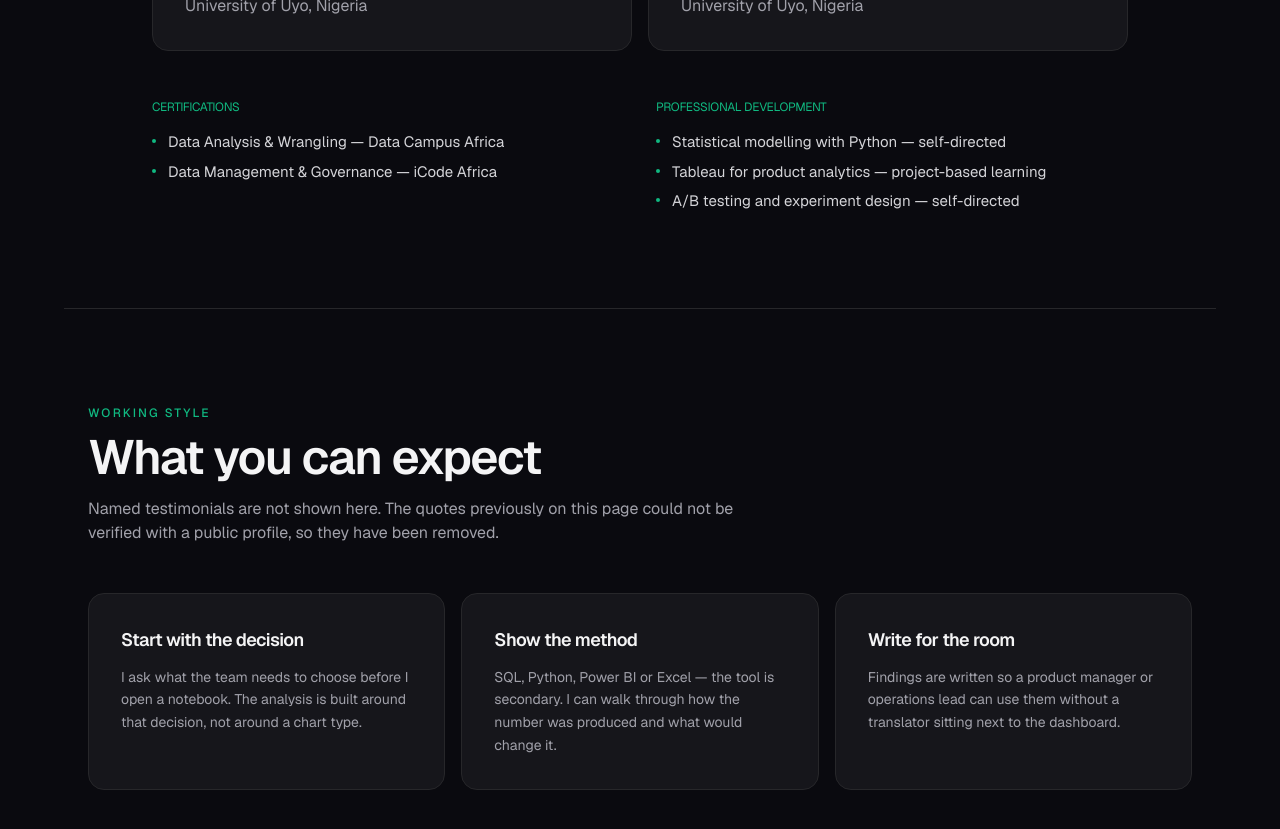
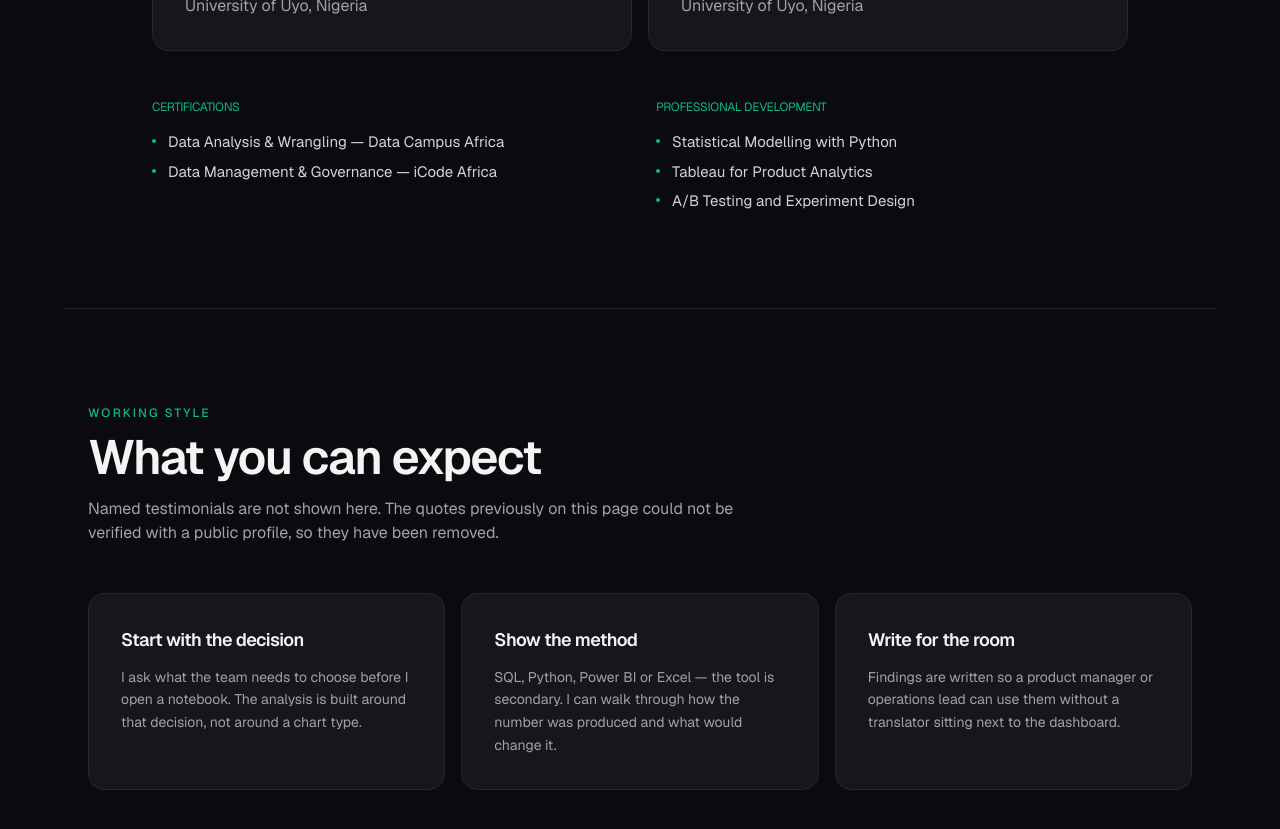
Before and after one commit to FrancisBright1/Portfolio, a Next.js app: page / in a window 1280 px wide. Shown: the part 7540-8369 px from the top of the page. Built offline with nearby package versions, Linux system fonts and the light colour scheme.

Commit message:
Update Education.tsx

```diff
--- a/app/components/Education.tsx
+++ b/app/components/Education.tsx
@@ -13,9 +13,9 @@ const certifications = [
 ];
 
 const development = [
-  "Statistical modelling with Python — self-directed",
-  "Tableau for product analytics — project-based learning",
-  "A/B testing and experiment design — self-directed",
+  "Statistical Modelling with Python",
+  "Tableau for Product Analytics",
+  "A/B Testing and Experiment Design",
 ];
 
 export default function Education() {
```
